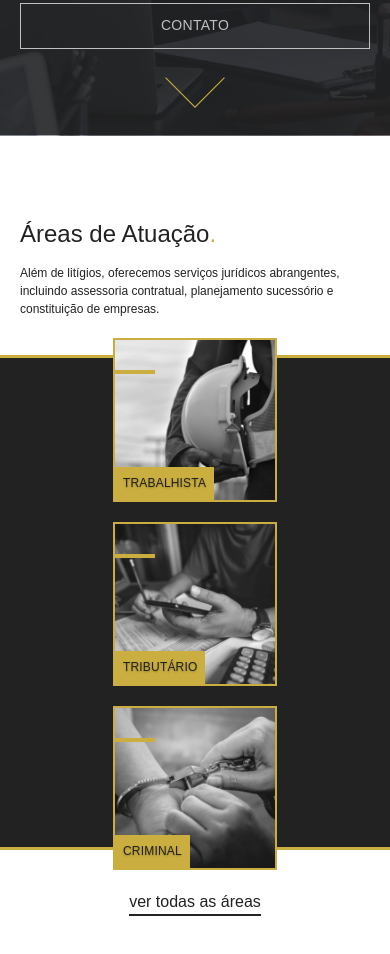
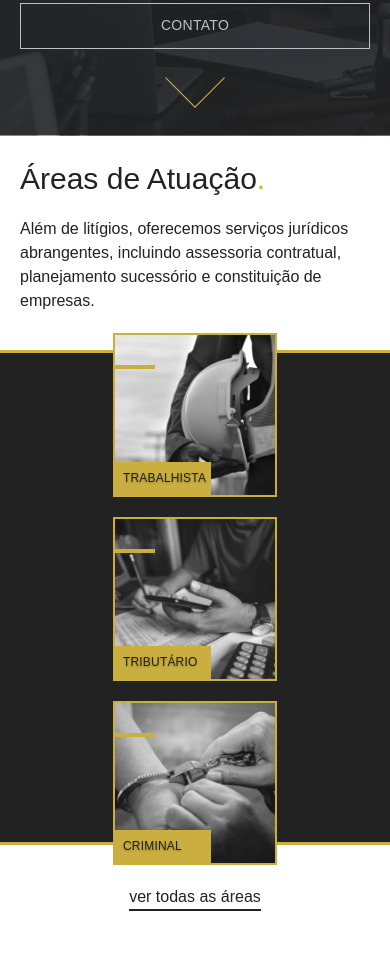
Before and after one commit to FredDupret/drsadvogados, a plain HTML site: page index.html in a window 390 px wide. Shown: the part 594-1548 px from the top of the page. Drawn offline with Linux system fonts and the light colour scheme.

Commit message:
areas atuação hover

```diff
--- a/css/areas-atuacao.css
+++ b/css/areas-atuacao.css
@@ -40,11 +40,15 @@
   position: relative;
   display: flex;
   align-items: flex-end;
+  transition: 0.2s;
   /* object-fit: cover; */
 }
 
+/* span[data-descr]:hover::after  */
+
 .areas__galeria__img::after {
   content: "Trabalhista";
+  width: 160px;
   display: block;
   position: absolute;
   background: var(--cor-p1);
@@ -55,6 +59,7 @@
   letter-spacing: 0.015em;
   text-transform: uppercase;
   flex: 1;
+  transition: 0.2s;
 }
 
 .areas__galeria__img:nth-child(2)::after {
@@ -73,6 +78,17 @@
   background: var(--cor-p1);
   position: absolute;
   top: 30px;
+  transition: 0.2s;
+}
+
+.areas__galeria__img:hover {
+  box-shadow: 0 0 0 2px #f5d861;
+  border-color: #f5d861;
+}
+
+.areas__galeria__img:hover::after,
+.areas__galeria__img:hover::before {
+  background-color: #f5d861;
 }
 
 .areas__link {
@@ -86,10 +102,19 @@
   height: 4px;
   background-color: var(--cor-c2);
   display: block;
+  transition: 0.2s;
+}
+
+.areas__link a:hover::after {
+  background-color: var(--cor-p1);
 }
 
 /* Media queries */
 @media (max-width: 800px) {
+  .areas {
+    padding-top: 40px;
+    padding-bottom: 40px;
+  }
   .areas__conteudo {
     margin-bottom: 40px;
   }
@@ -117,6 +142,7 @@
   .areas__galeria__img::after {
     font-size: 1rem;
     letter-spacing: 0.015em;
+    width: 110px;
   }
 
   .areas__galeria__img::before {
@@ -136,15 +162,18 @@
 }
 
 @media (max-width: 500px) {
+  .areas {
+    padding-top: 20px;
+    padding-bottom: 20px;
+  }
+
   .areas__conteudo {
     margin-bottom: 20px;
   }
   .areas__conteudo h2 {
-    font-size: 1.5rem;
+    font-size: 1.875rem;
   }
-  .areas__conteudo p {
-    font-size: 0.75rem;
-  }
+
   .areas__galeria {
     flex-direction: column;
     align-items: center;
@@ -168,6 +197,7 @@
   .areas__galeria__img::after {
     font-size: 0.75rem;
     letter-spacing: 0.015em;
+    width: 80px;
   }
 
   .areas__galeria__img::before {
--- a/index.html
+++ b/index.html
@@ -47,7 +47,7 @@
             <h2 class="font-1-xl cor-c2">Áreas de Atuação<span class="cor-p1">.</span></h2>
             <p class="font-2-m cor-c2">Além de litígios, oferecemos serviços jurídicos abrangentes, incluindo assessoria contratual, planejamento sucessório e constituição de empresas.</p>
         </div>
-        <div class="areas__galeria">
+        <div id="galeria1" class="areas__galeria">
             <div class="areas__galeria__img">
                 <img id="img__trabalhista" src="./img/areas-atuacao/trabalhista.jpg" alt="operário">
             </div>
@@ -63,6 +63,7 @@
         </div>
 
     </article>
+    <script src="./javascript/script.js"></script>
 
 </body>
 
```
Also changed, not shown: javascript/script.js (added, +14 -0 lines).
